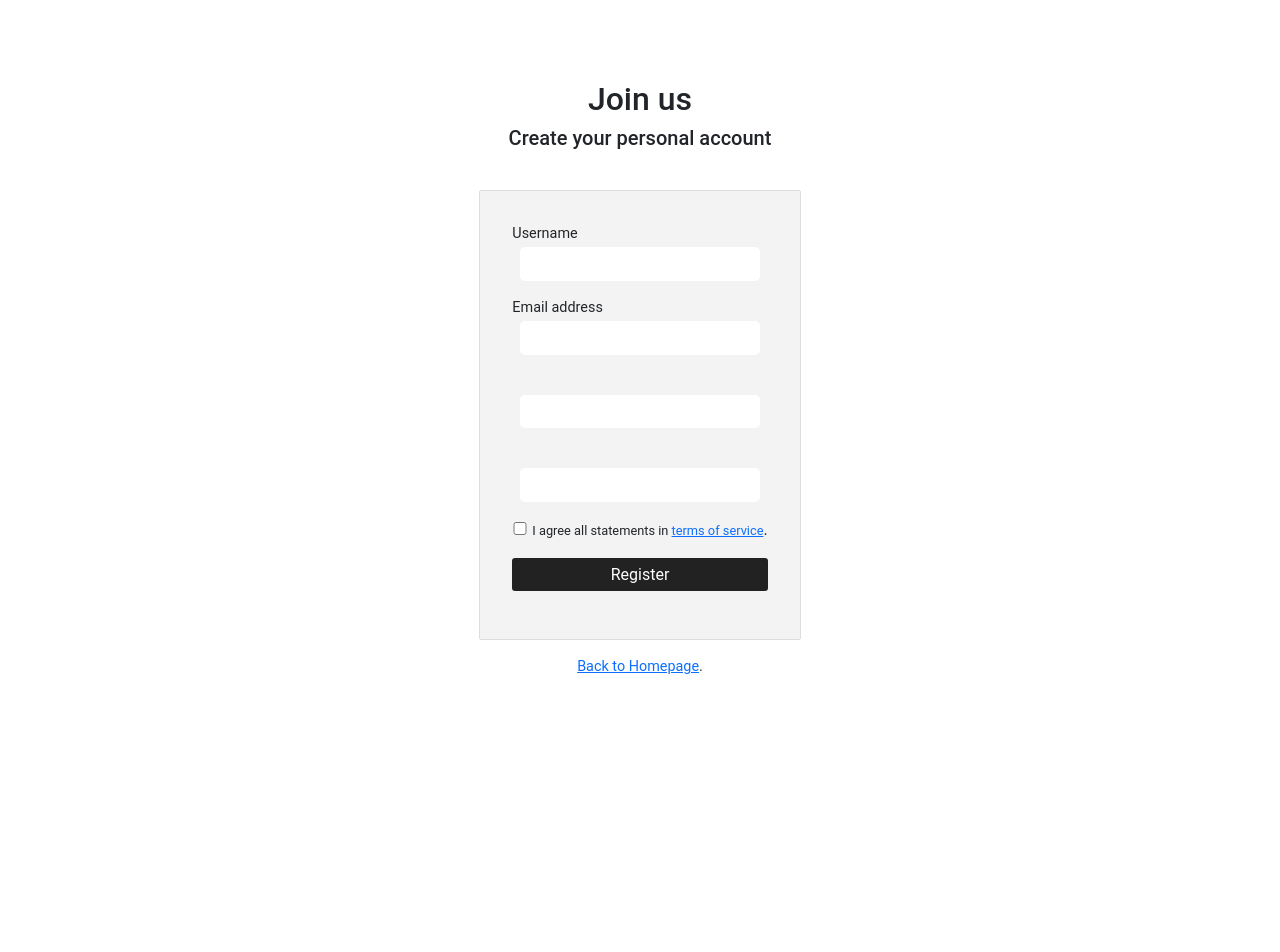
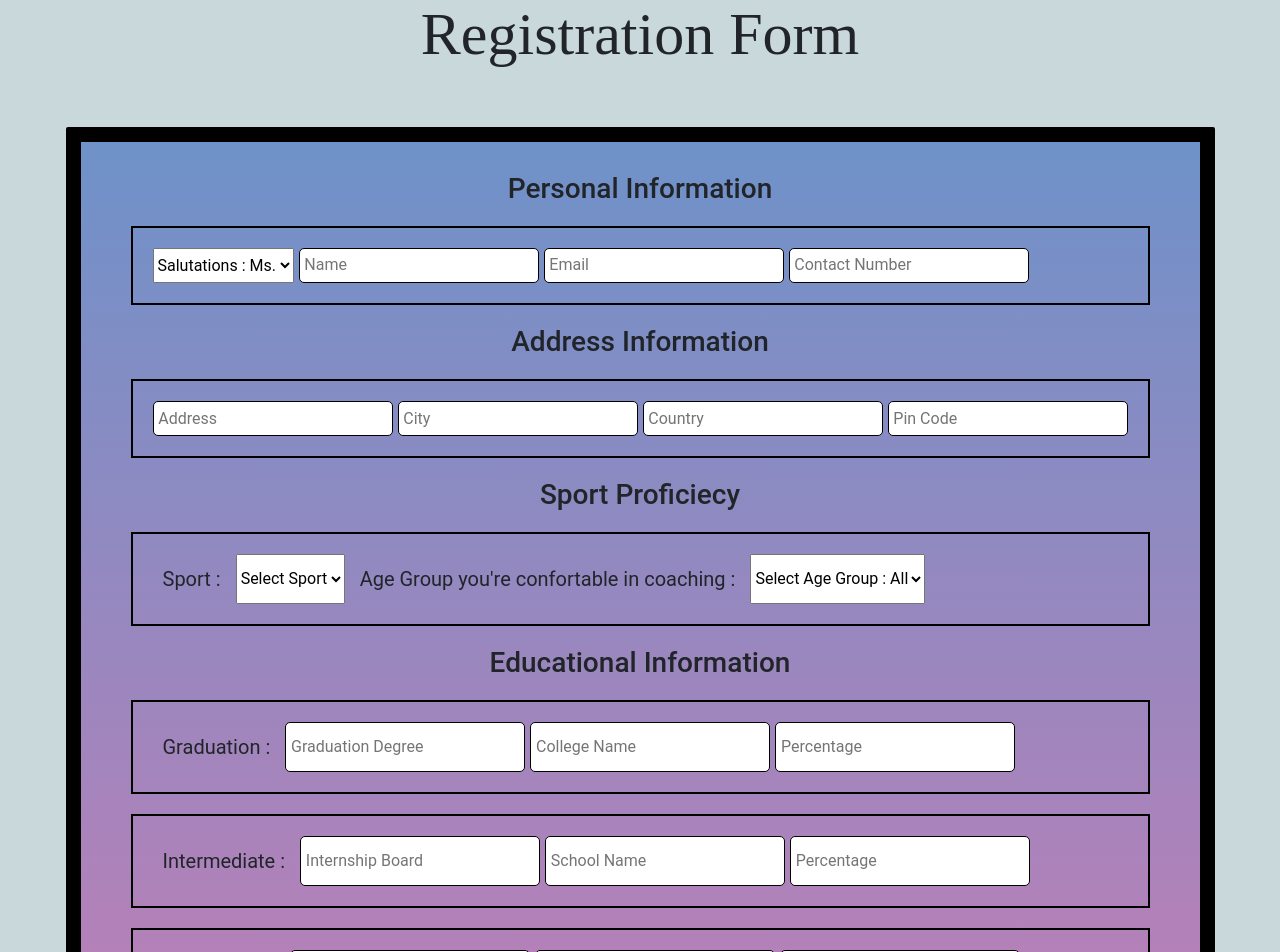
Before and after one commit to cfgmumbai2023/Team-13, a React (Create React App) app in the folder client/: page /register in a window 1280 px wide. Shown: the top 952 px of the page. Before the commit the page ends 800 px from the top, so only its background shows below. Built offline with nearby package versions, Linux system fonts and the light colour scheme.

Commit message:
changes for login and register

```diff
--- a/client/src/routes/landing/LandingPage.js
+++ b/client/src/routes/landing/LandingPage.js
@@ -7,8 +7,8 @@ import BackgroundImage from '../../assets/images/bg.png'
 export default function LandingPage() {
     return (
         <header style={ HeaderStyle }>
-            <h1 className="main-title text-center">login / register page</h1>
-            <p className="main-para text-center">join us now and don't waste time</p>
+            <h1 className="main-title text-center">Login / Register Page</h1>
+            <p className="main-para text-center">join us now and don't waste time, let's run together in path of sporty success</p>
             <div className="buttons text-center">
                 <Link to="/login">
                     <button className="primary-button">log in</button>
--- a/client/src/routes/login/LoginPage.js
+++ b/client/src/routes/login/LoginPage.js
@@ -1,19 +1,37 @@
-import React from 'react'
+import {React, useState} from 'react'
 import { Link } from 'react-router-dom'
-
+import './loginPageStyle.css'
 import '../../App.css'
 
+
 export default function SignInPage() {
+    const [role, setRole] = useState('');
+    const handleRoleChange = (event) => {
+        setRole(event.target.value);
+      };
     return (
-        <div className="text-center m-5-auto">
-            <h2>Sign in to us</h2>
-            <form action="/home">
+        <div className='all'>
+        <div className="text-center m-3-auto ">
+            <h2 className='hd4'>Sign In </h2>
+            <form action="/home" className='form3'>
+            <div>
+          <label className='labelData'>
+            Role:
+            <select value={role} onChange={handleRoleChange} >
+              <option value="">Select Role</option>
+              <option value="admin">Admin</option>
+              <option value="user">Coach</option>
+              <option value="user">Instructor</option>
+
+            </select>
+          </label>
+        </div>
                 <p>
-                    <label>Username or email address</label><br/>
+                    <label className='labelData'>Username or email address</label><br/>
                     <input type="text" name="first_name" required />
                 </p>
                 <p>
-                    <label>Password</label>
+                    <label className='labelData'>Password</label>
                     <Link to="/forget-password"><label className="right-label">Forget password?</label></Link>
                     <br/>
                     <input type="password" name="password" required />
@@ -27,5 +45,6 @@ export default function SignInPage() {
                 <p><Link to="/">Back to Homepage</Link>.</p>
             </footer>
         </div>
+        </div>
     )
 }
--- /dev/null
+++ b/client/src/routes/login/loginPageStyle.css
@@ -0,0 +1,26 @@
+.allData{
+    border : 20px solid black;
+    padding: 20px;
+    margin: 20px;
+    height: match-parent;
+}
+.role{
+    padding: 20px;
+}
+
+.form3{
+    background:linear-gradient(rgb(110, 146, 201), rgb(223, 118, 174));
+    padding: 20px;
+    margin : 20px;
+    border: 10px solid black;
+}
+
+.hd4{
+    font: 50px bolder black;
+
+}
+.all{
+    background-color: rgb(177, 203, 224);
+    background-size:cover;
+    height: 100vh;
+}
--- a/client/src/routes/register/RegisterPage.js
+++ b/client/src/routes/register/RegisterPage.js
@@ -1,44 +1,248 @@
-import React from 'react'
-import { Link } from 'react-router-dom'
-
+import './RegisterPageStyle.css'
 import '../../App.css'
 
-export default function SignUpPage() {
+import React, { useState } from 'react';
 
-    return (
-        <div className="text-center m-5-auto">
-            <h2>Join us</h2>
-            <h5>Create your personal account</h5>
-            <form action="/home">
-                <p>
-                    <label>Username</label><br/>
-                    <input type="text" name="first_name" required />
-                </p>
-                <p>
-                    <label>Email address</label><br/>
-                    <input type="email" name="email" required />
-                </p>
-                <p>
-                    <label></label><br/>
-                    <input type="password" name="password" requiredc />
-                </p>
+const RegistrationForm = () => {
+  const [userData, setUserData] = useState({
+    name: '',
+    email: '',
+    password: '',
+    address: '',
+    city: '',
+    country: '',
+    education: '',
+    pdfFile: null,
+    jpegFile: null,
+    previousExperience: ''
+  });
 
-                <p>
-                    <label></label><br/>
-                    <input type="password" name="password" requiredc />
-                </p>
-                <p>
-                    <input type="checkbox" name="checkbox" id="checkbox" required /> <span>I agree all statements in <a href="https://google.com" target="_blank" rel="noopener noreferrer">terms of service</a></span>.
-                </p>
-                <p>
-                    <button id="sub_btn" type="submit">Register</button>
-                </p>
+  const handleChange = (e) => {
+    if (e.target.type === 'file') {
+      setUserData({ ...userData, [e.target.name]: e.target.files[0] });
+    } else {
+      setUserData({ ...userData, [e.target.name]: e.target.value });
+    }
+  };
 
-            </form>
-            <footer>
-                <p><Link to="/">Back to Homepage</Link>.</p>
-            </footer>
+  const handleSubmit = (e) => {
+    e.preventDefault();
+    // Perform form submission or validation here
+    console.log(userData);
+  };
+
+  return (
+    <div className='text-center m-2-auto form2 all2'>
+      <h1 className='head1'>Registration Form</h1>
+      <form onSubmit={handleSubmit} className='form1'>
+        <h3>Personal Information</h3>
+       <div className="information">
+       <select>
+              <option value="">Salutations : Ms.</option>
+              <option value="mr">Mr.</option>
+              <option value="mrs">Mrs.</option>
+
+            </select>
+       <input
+          type="text"
+          name="name"
+          className='mb3'
+          placeholder="Name"
+          value={userData.name}
+          onChange={handleChange}
+        />
+        <input
+          type="email"
+          name="email"
+          placeholder="Email"
+          value={userData.email}
+          onChange={handleChange}
+        />
+        <input
+          type="password"
+          name="contact"
+          placeholder="Contact Number"
+          value={userData.contact}
+          onChange={handleChange}
+        />
+
+       </div>
+
+        <h3>Address Information</h3>
+        <div className='information'>
+        <input
+          type="text"
+          name="address"
+          placeholder="Address"
+          value={userData.address}
+          onChange={handleChange}
+        />
+        <input
+          type="text"
+          name="city"
+          placeholder="City"
+          value={userData.city}
+          onChange={handleChange}
+        />
+        <input
+          type="text"
+          name="country"
+          placeholder="Country"
+          value={userData.country}
+          onChange={handleChange}
+        />
+        <input
+          type="text"
+          name="pinCode"
+          placeholder="Pin Code"
+          value={userData.pinCode}
+          onChange={handleChange}
+        />
         </div>
-    )
 
-}
+        <h3>Sport Proficiecy</h3>
+        <div className='information-sport'>
+        <label className='labelData'> Sport :</label>
+        <select >
+              <option value="">Select Sport</option>
+              <option value="admin">Football</option>
+              <option value="user">Cricket</option>
+              <option value="user">Basket-ball</option>
+
+            </select>
+
+        <label className='labelData'> Age Group you're confortable in coaching :</label>
+        <select >
+              <option value="">Select Age Group : All</option>
+              <option value="admin">6-12</option>
+              <option value="user">13-16</option>
+              <option value="user">16-21</option>
+
+            </select>
+            </div>
+
+        <h3>Educational Information</h3>
+       <div className='information'>
+       <label className='labelData'> Graduation : </label>
+       <input
+          type="text"
+          name="GraduationDegree"
+          placeholder="Graduation Degree"
+          value={userData.education}
+          onChange={handleChange}
+        />
+
+       <input
+          type="text"
+          name="collegeName"
+          placeholder="College Name"
+          value={userData.education}
+          onChange={handleChange}
+        />
+
+
+        <input
+          type="text"
+          name="Percentage"
+          placeholder="Percentage"
+          value={userData.education}
+          onChange={handleChange}
+        />
+
+       </div>
+
+       <div className='information'>
+       <label className='labelData'> Intermediate : </label>
+       <input
+          type="text"
+          name="intermediate Board"
+          placeholder="Internship Board"
+          value={userData.education}
+          onChange={handleChange}
+        />
+
+       <input
+          type="text"
+          name="SchoolName"
+          placeholder="School Name"
+          value={userData.education}
+          onChange={handleChange}
+        />
+
+
+        <input
+          type="text"
+          name="Percentage"
+          placeholder="Percentage"
+          value={userData.education}
+          onChange={handleChange}
+        />
+
+       </div>
+
+       <div className='information'>
+       <label className='labelData'> HighSchool : </label>
+       <input
+          type="text"
+          name="HighSchool"
+          placeholder="High School"
+          value={userData.education}
+          onChange={handleChange}
+        />
+
+       <input
+          type="text"
+          name="schoolName"
+          placeholder="School Name"
+          value={userData.education}
+          onChange={handleChange}
+        />
+
+
+        <input
+          type="text"
+          name="Percentage"
+          placeholder="Percentage"
+          value={userData.education}
+          onChange={handleChange}
+        />
+
+       </div>
+
+
+        <h3>Licence/Certification Upload</h3>
+       <div className='information'>
+       <label htmlFor="pdfFile" className='labelData'>PDF File:</label>
+        <input
+          type="file"
+          name="pdfFile"
+          accept=".pdf"
+          onChange={handleChange}
+        />
+       </div>
+{/*
+        <label htmlFor="jpegFile">JPEG File:</label>
+        <input
+          type="file"
+          name="jpegFile"
+          accept="image/jpeg"
+          onChange={handleChange}
+        /> */}
+
+        <h3>Previous Experience (If Any)</h3>
+        <div className='information'>
+        <textarea
+          name="previousExperience"
+          placeholder="Previous experience"
+          value={userData.previousExperience}
+          onChange={handleChange}
+        ></textarea>
+        </div>
+
+        <button type="submit" className='button1'>Submit</button>
+      </form>
+    </div>
+  );
+};
+
+export default RegistrationForm;
--- /dev/null
+++ b/client/src/routes/register/RegisterPageStyle.css
@@ -0,0 +1,54 @@
+.form1{
+    background: linear-gradient(rgb(110, 146, 201), rgb(223, 118, 174));
+    align-items: center;
+    margin: 50px;
+    padding: 30px;
+    border: 15px solid black;
+
+
+}
+
+.head1{
+    font-family: 'algerian';
+    font: 60px solid black bolder;
+}
+.information{
+    display: flex;
+    padding: 20px;
+    gap:5px;
+    margin: 20px;
+    border: 2px black solid;
+
+}
+.button1{
+    background-color: rgb(3, 21, 113);
+    font: white 20px;
+    color: white;
+    border-radius: 4px;
+    font: 50px;
+    padding: 10px 30px;
+
+
+}
+
+.information-sport{
+    display: flex;
+    padding: 20px;
+    gap:5px;
+    margin: 20px;
+    border: 2px black solid;
+}
+input{
+    border : solid 1px black;
+}
+
+.labelData{
+    font-size: 20px;
+    font:bold;
+    margin : 10px;
+}
+.all2{
+    background-color: rgb(201, 217, 219);
+    background-size:cover;
+    height: 100%;
+}
```
